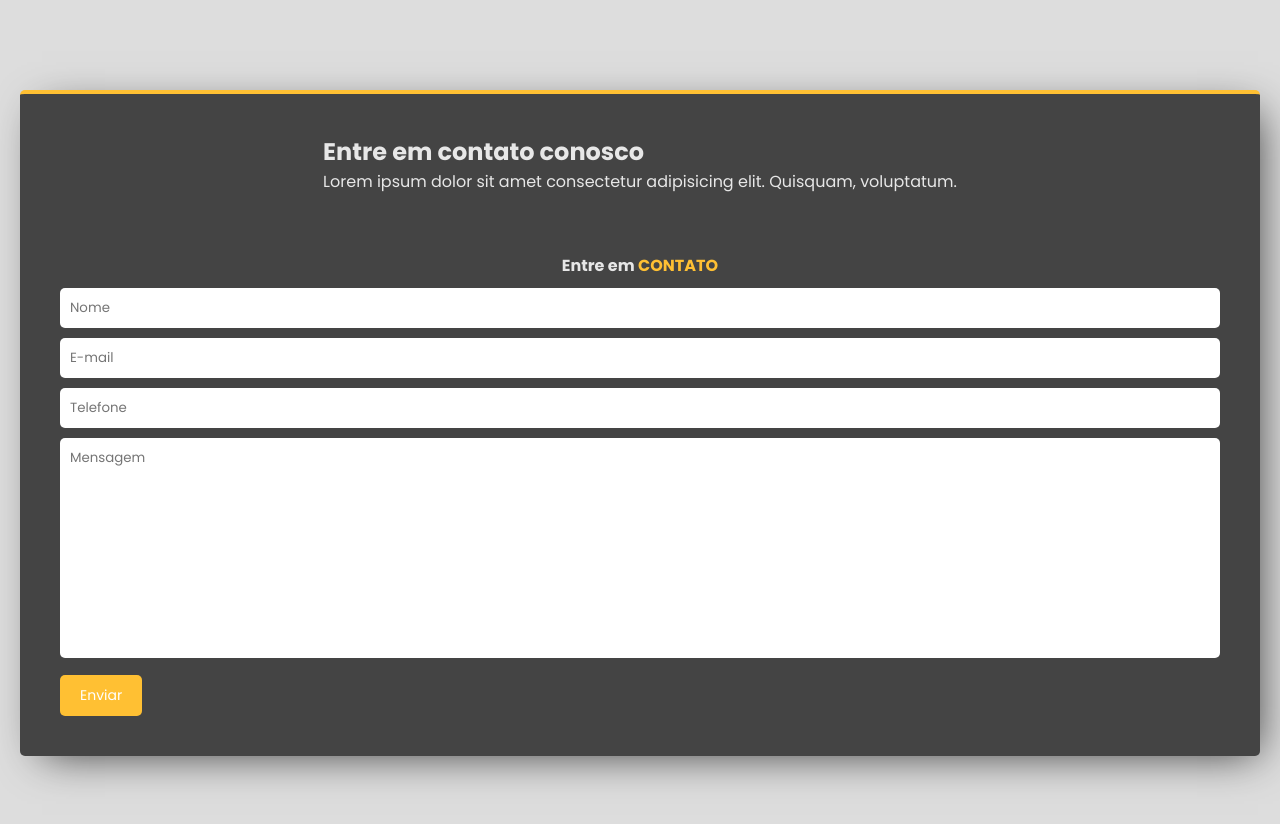
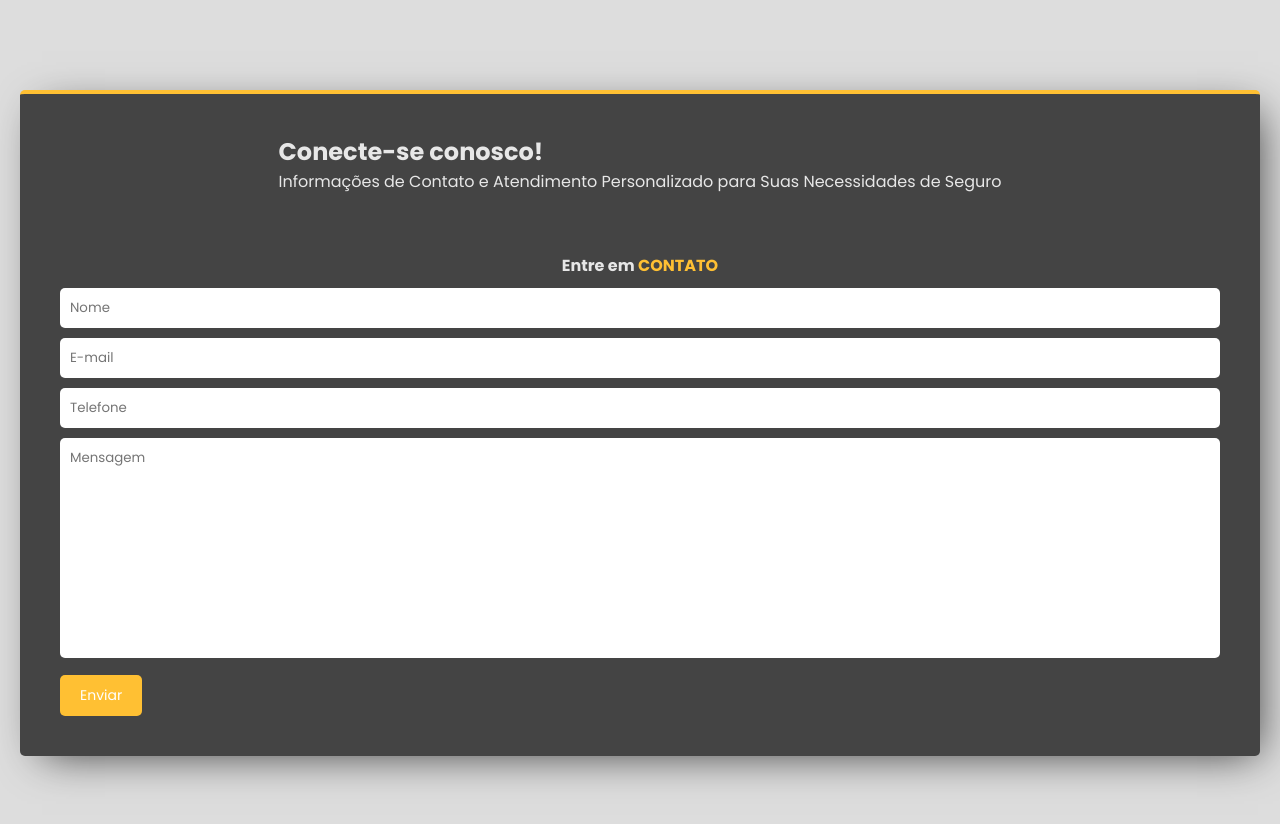
Before and after one commit to FelipeAlfaya/Viluma, a website built with Vite: page index.html in a window 1280 px wide. Shown: the part 5980-6804 px from the top of the page. Built offline with nearby package versions, Linux system fonts and the light colour scheme.

Commit message:
Changing texts

```diff
--- a/index.html
+++ b/index.html
@@ -188,8 +188,8 @@
     <div class="contact-container" id="contact">
       <div class="form-container">
       <div class="contact-text">
-        <h2>Entre em contato conosco</h2>
-        <p>Lorem ipsum dolor sit amet consectetur adipisicing elit. Quisquam, voluptatum.</p>
+        <h2>Conecte-se conosco!</h2>
+        <p>Informações de Contato e Atendimento Personalizado para Suas Necessidades de Seguro</p>
       </div>
       <div class="contact-form">
         <form class="form" onsubmit="return validarFormulario();" id="form">
```
